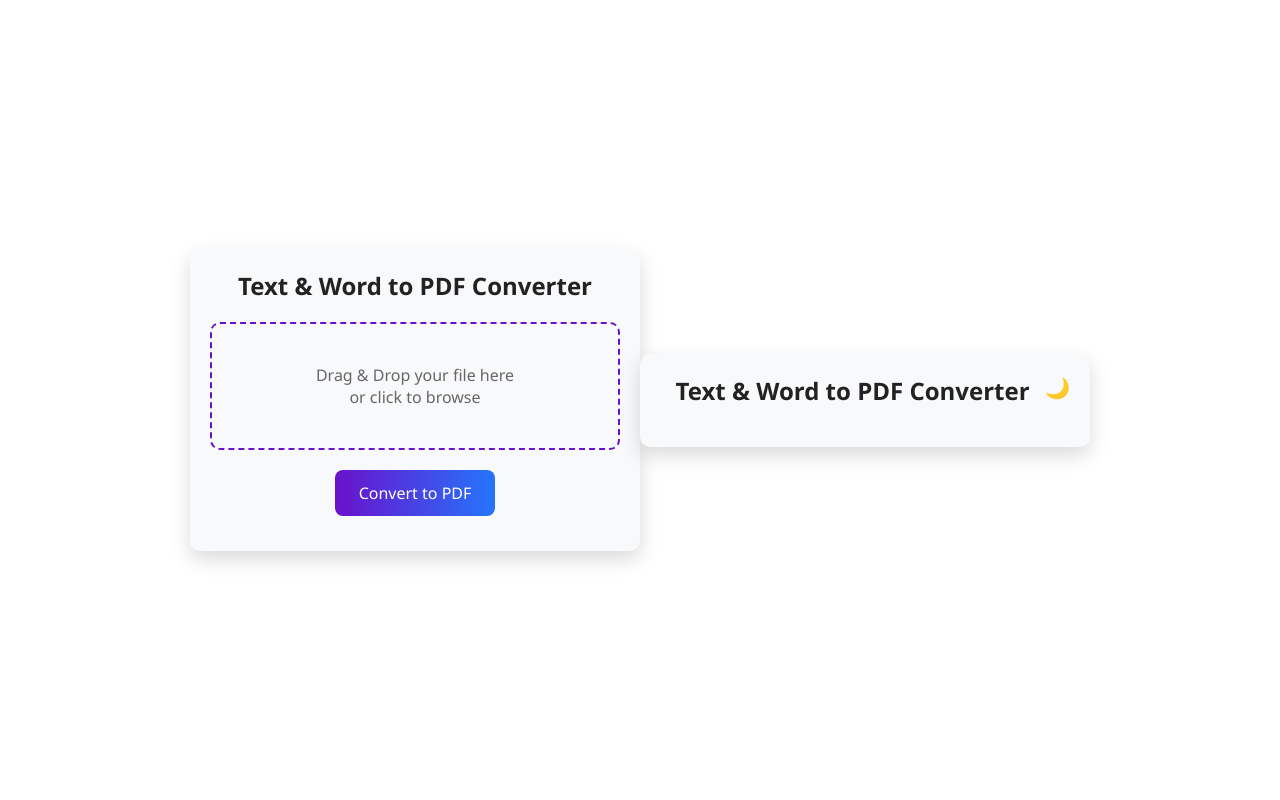
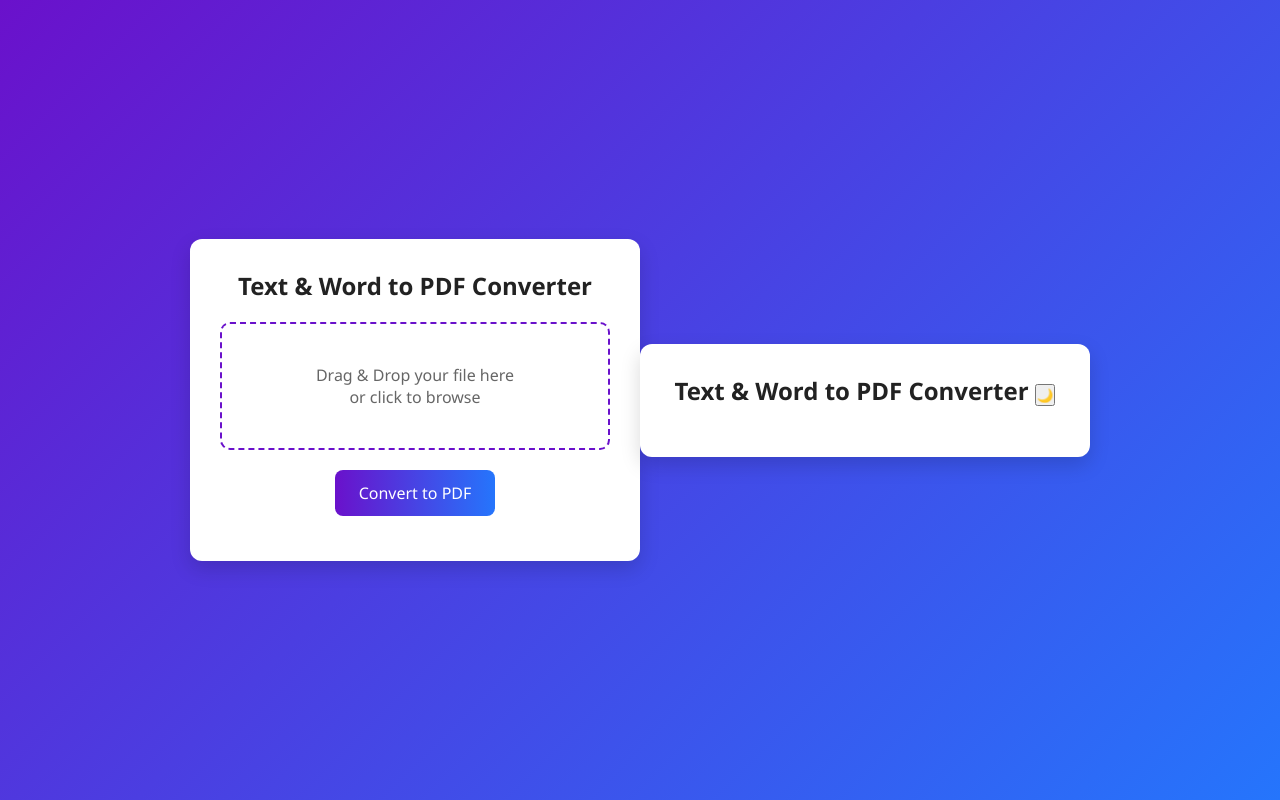
Before and after one commit to leontsepo18-cmd/converter, a website: page frontend/index.html in a window 1280 px wide. Drawn offline with Linux system fonts and the light colour scheme.

Commit message:
Update style.css

```diff
--- a/frontend/style.css
+++ b/frontend/style.css
@@ -136,36 +136,3 @@ body {
   text-decoration: none;
   border-radius: 5px;
 }
-:root {
-  --bg-color: #ffffff;
-  --text-color: #333;
-  --card-color: #f8f9fa;
-}
-
-body.dark {
-  --bg-color: #1e1e1e;
-  --text-color: #f5f5f5;
-  --card-color: #2b2b2b;
-}
-
-/* Apply theme colors */
-body {
-  background: var(--bg-color);
-  color: var(--text-color);
-  transition: background 0.3s ease, color 0.3s ease;
-}
-
-.container {
-  background: var(--card-color);
-  padding: 20px;
-  border-radius: 10px;
-}
-
-/* Dark Mode Toggle Button */
-.toggle-btn {
-  float: right;
-  background: transparent;
-  border: none;
-  font-size: 20px;
-  cursor: pointer;
-}
```
